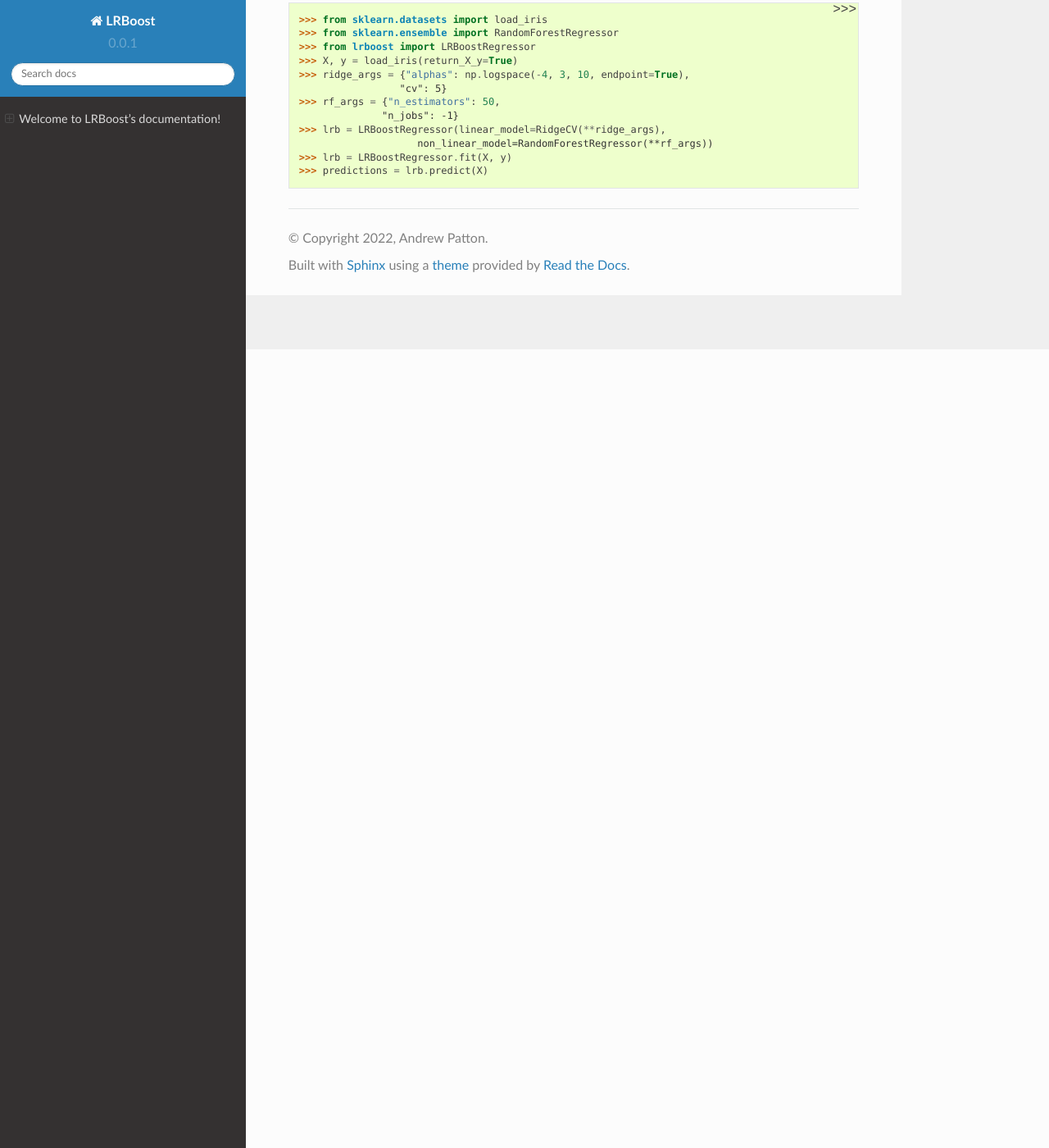
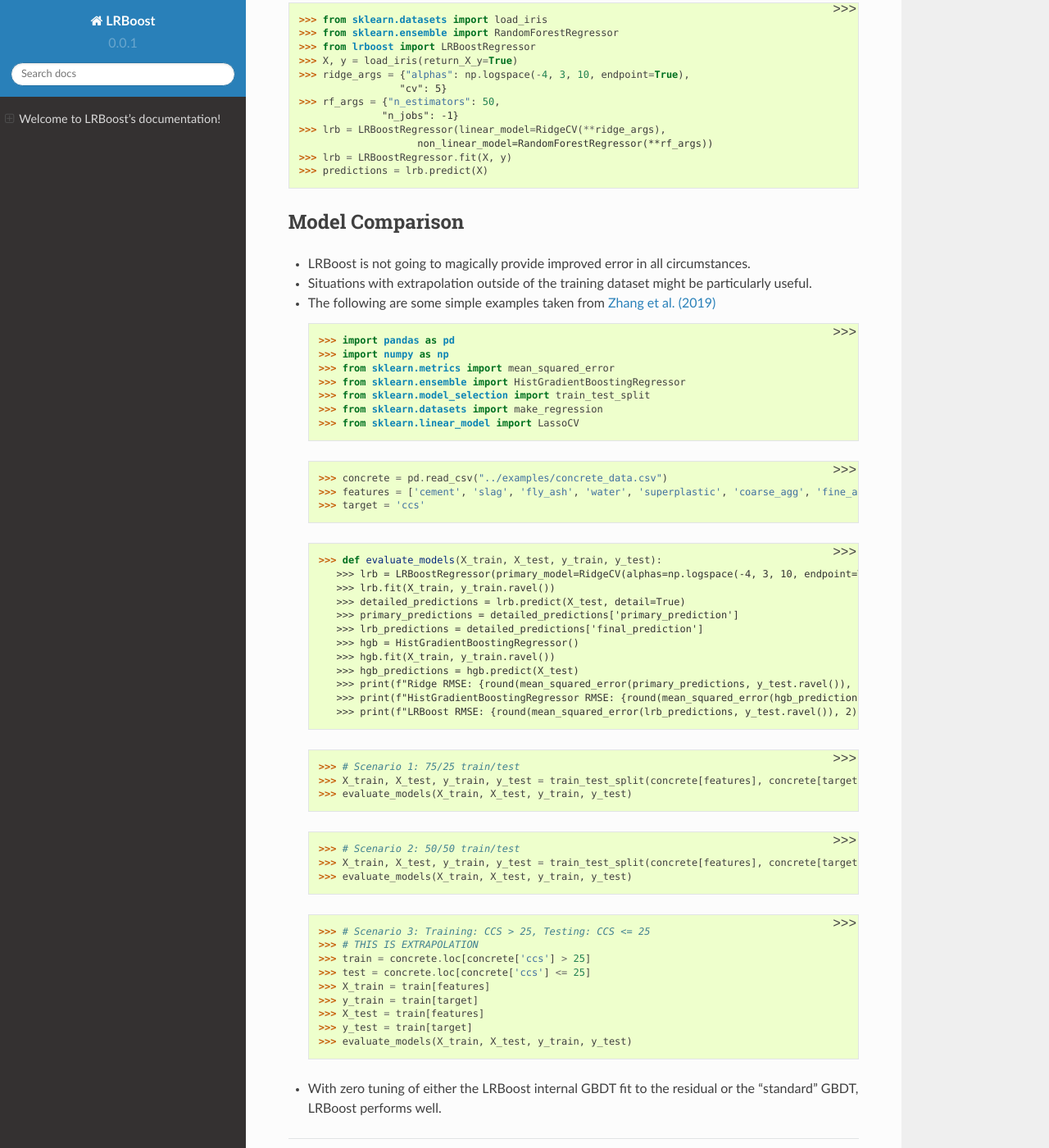
Before and after one commit to anpatton/lrboost, a Sphinx documentation site: the page built from doc/index.rst, in a window 1280 px wide and 1400 px high, scrolled down 974 px. Shown: the whole window at 82% size. Built offline with Sphinx 7.4.7 and the Read the Docs theme 2.0.0, drawn with Linux system fonts in a browser that asks for light colours; formulas are drawn with MathJax 3; pages that are not in the unit, such as notebooks, are missing from menus.

Commit message:
Added concrete examples to docs

```diff
--- a/doc/index.rst
+++ b/doc/index.rst
@@ -52,3 +52,55 @@ Any sklearn compatible estimator can be used with LRBoost, and you can unpack kw
                         non_linear_model=RandomForestRegressor(**rf_args))
     >>> lrb = LRBoostRegressor.fit(X, y)
     >>> predictions = lrb.predict(X)
+
+Model Comparison
+-------------------------------------
+
+* LRBoost is not going to magically provide improved error in all circumstances.
+* Situations with extrapolation outside of the training dataset might be particularly useful.
+* The following are some simple examples taken from `Zhang et al. (2019) <https://arxiv.org/abs/1904.10416v1>`_
+
+   >>> import pandas as pd
+   >>> import numpy as np
+   >>> from sklearn.metrics import mean_squared_error
+   >>> from sklearn.ensemble import HistGradientBoostingRegressor
+   >>> from sklearn.model_selection import train_test_split
+   >>> from sklearn.datasets import make_regression
+   >>> from sklearn.linear_model import LassoCV
+
+   >>> concrete = pd.read_csv("../examples/concrete_data.csv")
+   >>> features = ['cement', 'slag', 'fly_ash', 'water', 'superplastic', 'coarse_agg', 'fine_agg', 'age', 'cw_ratio']
+   >>> target = 'ccs'
+
+   >>> def evaluate_models(X_train, X_test, y_train, y_test):
+      >>> lrb = LRBoostRegressor(primary_model=RidgeCV(alphas=np.logspace(-4, 3, 10, endpoint=True)))
+      >>> lrb.fit(X_train, y_train.ravel())
+      >>> detailed_predictions = lrb.predict(X_test, detail=True)
+      >>> primary_predictions = detailed_predictions['primary_prediction']
+      >>> lrb_predictions = detailed_predictions['final_prediction']
+      >>> hgb = HistGradientBoostingRegressor()
+      >>> hgb.fit(X_train, y_train.ravel())
+      >>> hgb_predictions = hgb.predict(X_test)
+      >>> print(f"Ridge RMSE: {round(mean_squared_error(primary_predictions, y_test.ravel()), 2)}")
+      >>> print(f"HistGradientBoostingRegressor RMSE: {round(mean_squared_error(hgb_predictions, y_test.ravel()), 2)}")
+      >>> print(f"LRBoost RMSE: {round(mean_squared_error(lrb_predictions, y_test.ravel()), 2)}")
+
+   >>> # Scenario 1: 75/25 train/test
+   >>> X_train, X_test, y_train, y_test = train_test_split(concrete[features], concrete[target], train_size=0.75, random_state=100)
+   >>> evaluate_models(X_train, X_test, y_train, y_test)
+
+   >>> # Scenario 2: 50/50 train/test
+   >>> X_train, X_test, y_train, y_test = train_test_split(concrete[features], concrete[target], train_size=0.50, random_state=100)
+   >>> evaluate_models(X_train, X_test, y_train, y_test)
+
+   >>> # Scenario 3: Training: CCS > 25, Testing: CCS <= 25
+   >>> # THIS IS EXTRAPOLATION
+   >>> train = concrete.loc[concrete['ccs'] > 25]
+   >>> test = concrete.loc[concrete['ccs'] <= 25]
+   >>> X_train = train[features]
+   >>> y_train = train[target]
+   >>> X_test = train[features]
+   >>> y_test = train[target]
+   >>> evaluate_models(X_train, X_test, y_train, y_test)
+
+* With zero tuning of either the LRBoost internal GBDT fit to the residual or the "standard" GBDT, LRBoost performs well.
```
Also changed, not shown: 2 other files.
